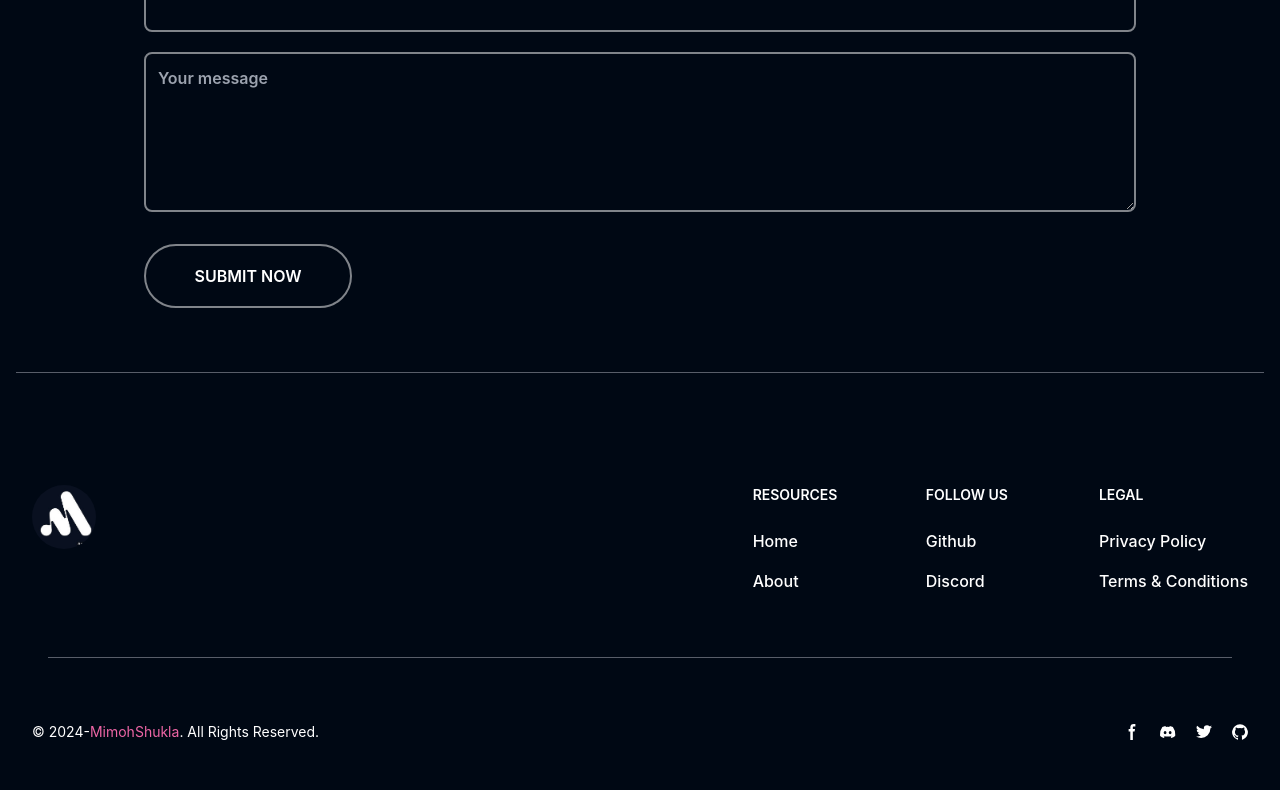
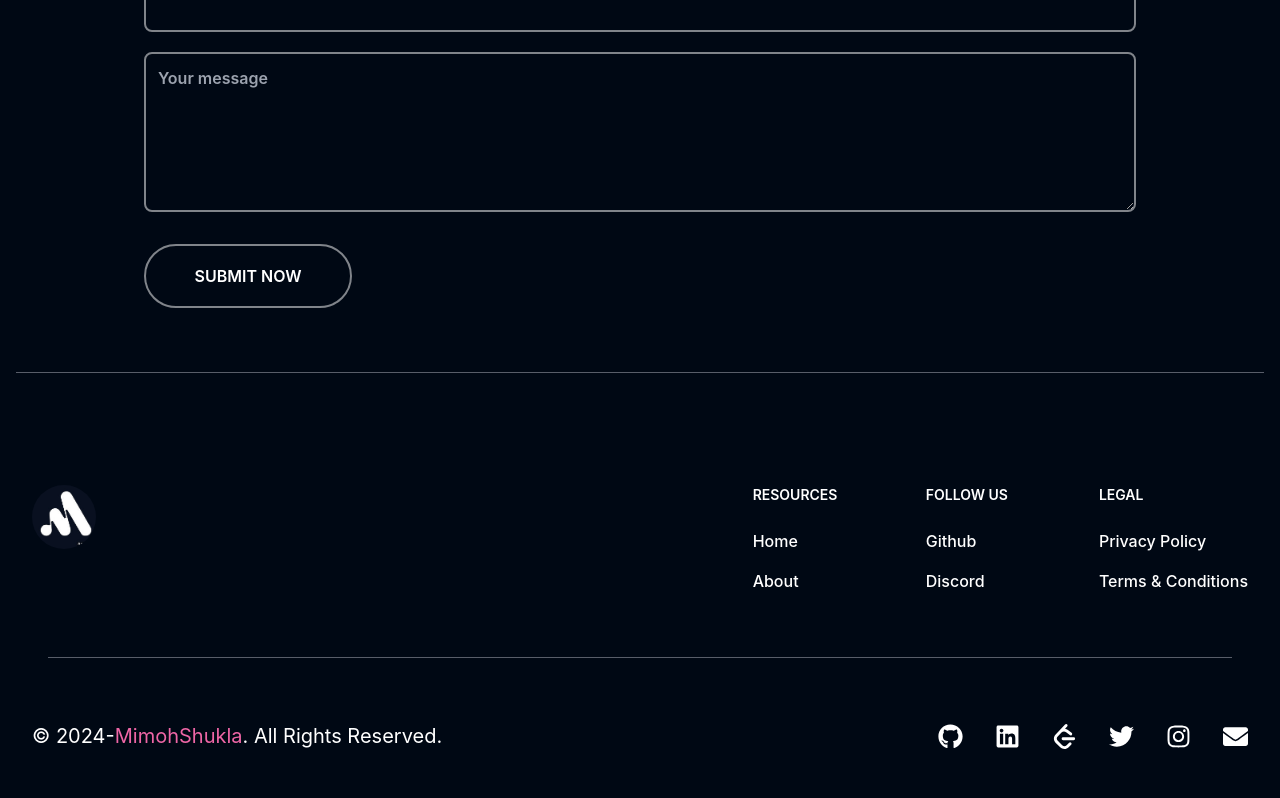
Before and after one commit to whomimohshukla/MainPortfolioCode, a React (Vite) app: page /contact in a window 1280 px wide. Shown: the part 460-1258 px from the top of the page. Built offline with nearby package versions, Linux system fonts and the light colour scheme.

Commit message:
footer changes

```diff
--- a/src/components/Footer.jsx
+++ b/src/components/Footer.jsx
@@ -1,6 +1,14 @@
 import React from "react";
 import mylogo from "../assets/myLogo-Photoroom-Photoroom.jpg";
 import { Link } from "react-router-dom";
+import { SiLeetcode } from "react-icons/si";
+import {
+  FaGithub,
+  FaLinkedin,
+  FaEnvelope,
+  FaTwitter,
+  FaInstagram,
+} from "react-icons/fa";
 
 function Footer() {
   return (
@@ -71,91 +79,63 @@ function Footer() {
           <hr className="my-6 w-full border-white border-t-richblack-500 sm:mx-auto lg:my-8" />
         </div>
         <div className="sm:flex sm:items-center sm:justify-between">
-          <span className="text-sm text-white sm:text-center">
+          <span className="text-xl text-white sm:text-center">
             © 2024-
             <a href="https://github.com/Mimohshukla00" className=" text-pink">
               MimohShukla
             </a>
             . All Rights Reserved.
           </span>
-          <div className="flex mt-4 space-x-5 sm:justify-center sm:mt-0">
-            <Link to="#" className="text-white hover:text-teal">
-              <svg
-                className="w-4 h-4"
-                aria-hidden="true"
-                xmlns="http://www.w3.org/2000/svg"
-                fill="currentColor"
-                viewBox="0 0 8 19"
+          <ul>
+            <li className="flex flex-row space-x-8 mt-4 lg:mt-0">
+              <a
+                href="https://github.com/Mimohshukla00"
+                target="_blank"
+                rel="noopener noreferrer"
+                className="text-white hover:text-yellow-500"
               >
-                <path
-                  fill-rule="evenodd"
-                  d="M6.135 3H8V0H6.135a4.147 4.147 0 0 0-4.142 4.142V6H0v3h2v9.938h3V9h2.021l.592-3H5V3.591A.6.6 0 0 1 5.592 3h.543Z"
-                  clip-rule="evenodd"
-                />
-              </svg>
-              <span className="sr-only">Facebook page</span>
-            </Link>
-            <a
-              href="https://discord.gg/jpRePQpC"
-              target="_blank"
-              className="text-white hover:text-teal"
-              rel="noopener noreferrer"
-            >
-              <svg
-                className="w-4 h-4"
-                aria-hidden="true"
-                xmlns="http://www.w3.org/2000/svg"
-                fill="currentColor"
-                viewBox="0 0 21 16"
+                <FaGithub size={25} />
+              </a>
+              <a
+                href="https://www.linkedin.com/in/mimohshukla00"
+                target="_blank"
+                rel="noopener noreferrer"
+                className="text-white hover:text-yellow-500"
               >
-                <path d="M16.942 1.556a16.3 16.3 0 0 0-4.126-1.3 12.04 12.04 0 0 0-.529 1.1 15.175 15.175 0 0 0-4.573 0 11.585 11.585 0 0 0-.535-1.1 16.274 16.274 0 0 0-4.129 1.3A17.392 17.392 0 0 0 .182 13.218a15.785 15.785 0 0 0 4.963 2.521c.41-.564.773-1.16 1.084-1.785a10.63 10.63 0 0 1-1.706-.83c.143-.106.283-.217.418-.33a11.664 11.664 0 0 0 10.118 0c.137.113.277.224.418.33-.544.328-1.116.606-1.71.832a12.52 12.52 0 0 0 1.084 1.785 16.46 16.46 0 0 0 5.064-2.595 17.286 17.286 0 0 0-2.973-11.59ZM6.678 10.813a1.941 1.941 0 0 1-1.8-2.045 1.93 1.93 0 0 1 1.8-2.047 1.919 1.919 0 0 1 1.8 2.047 1.93 1.93 0 0 1-1.8 2.045Zm6.644 0a1.94 1.94 0 0 1-1.8-2.045 1.93 1.93 0 0 1 1.8-2.047 1.918 1.918 0 0 1 1.8 2.047 1.93 1.93 0 0 1-1.8 2.045Z" />
-              </svg>
-              <span className="sr-only">Discord community</span>
-            </a>
-
-            <a
-              href="https://x.com/whomimohshukla"
-              target="_blank"
-              className="text-white hover:text-teal"
-              rel="noopener noreferrer"
-            >
-              <svg
-                className="w-4 h-4"
-                aria-hidden="true"
-                xmlns="http://www.w3.org/2000/svg"
-                fill="currentColor"
-                viewBox="0 0 20 17"
+                <FaLinkedin size={25} />
+              </a>
+              <a
+                href="https://leetcode.com/whomimohshukla"
+                target="_blank"
+                rel="noopener noreferrer"
+                className="text-white hover:text-yellow-500"
               >
-                <path
-                  fillRule="evenodd"
-                  d="M20 1.892a8.178 8.178 0 0 1-2.355.635 4.074 4.074 0 0 0 1.8-2.235 8.344 8.344 0 0 1-2.605.98A4.13 4.13 0 0 0 13.85 0a4.068 4.068 0 0 0-4.1 4.038 4 4 0 0 0 .105.919A11.705 11.705 0 0 1 1.4.734a4.006 4.006 0 0 0 1.268 5.392 4.165 4.165 0 0 1-1.859-.5v.05A4.057 4.057 0 0 0 4.1 9.635a4.19 4.19 0 0 1-1.856.07 4.108 4.108 0 0 0 3.831 2.807A8.36 8.36 0 0 1 0 14.184 11.732 11.732 0 0 0 6.291 16 11.502 11.502 0 0 0 17.964 4.5c0-.177 0-.35-.012-.523A8.143 8.143 0 0 0 20 1.892Z"
-                  clipRule="evenodd"
-                />
-              </svg>
-              <span className="sr-only">Twitter page</span>
-            </a>
-            <a
-              href="https://github.com/Mimohshukla00"
-              target="_blank"
-              className="text-white hover:text-teal"
-              rel="noopener noreferrer"
-            >
-              <svg
-                className="w-4 h-4 hover:text-yellow-25"
-                aria-hidden="true"
-                xmlns="http://www.w3.org/2000/svg"
-                fill="currentColor"
-                viewBox="0 0 20 20"
+                <SiLeetcode size={25} />
+              </a>
+              <a
+                href="https://twitter.com/@whomimohshukla"
+                target="_blank"
+                rel="noopener noreferrer"
+                className="text-white hover:text-yellow-500"
               >
-                <path
-                  fillRule="evenodd"
-                  d="M10 .333A9.911 9.911 0 0 0 6.866 19.65c.5.092.678-.215.678-.477 0-.237-.01-1.017-.014-1.845-2.757.6-3.338-1.169-3.338-1.169a2.627 2.627 0 0 0-1.1-1.451c-.9-.615.07-.6.07-.6a2.084 2.084 0 0 1 1.518 1.021 2.11 2.11 0 0 0 2.884.823c.044-.503.268-.973.63-1.325-2.2-.25-4.516-1.1-4.516-4.9A3.832 3.832 0 0 1 4.7 7.068a3.56 3.56 0 0 1 .095-2.623s.832-.266 2.726 1.016a9.409 9.409 0 0 1 4.962 0c1.89-1.282 2.717-1.016 2.717-1.016.366.83.402 1.768.1 2.623a3.827 3.827 0 0 1 1.02 2.659c0 3.807-2.319 4.644-4.525 4.889a2.366 2.366 0 0 1 .673 1.834c0 1.326-.012 2.394-.012 2.72 0 .263.18.572.681.475A9.911 9.911 0 0 0 10 .333Z"
-                  clipRule="evenodd"
-                />
-              </svg>
-              <span className="sr-only">GitHub account</span>
-            </a>
-          </div>
+                <FaTwitter size={25} />
+              </a>
+              <a
+                href="https://instagram.com/whomimohshukla"
+                target="_blank"
+                rel="noopener noreferrer"
+                className="text-white hover:text-yellow-500"
+              >
+                <FaInstagram size={25} />
+              </a>
+              <a
+                href="mailto:mimohshukla0001@gmail.com"
+                className="text-white hover:text-yellow-500"
+              >
+                <FaEnvelope size={25} />
+              </a>
+            </li>
+          </ul>
         </div>
       </div>
     </footer>
```
